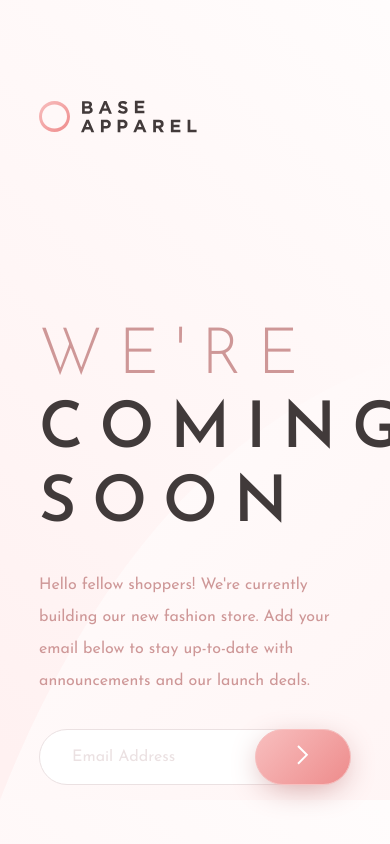
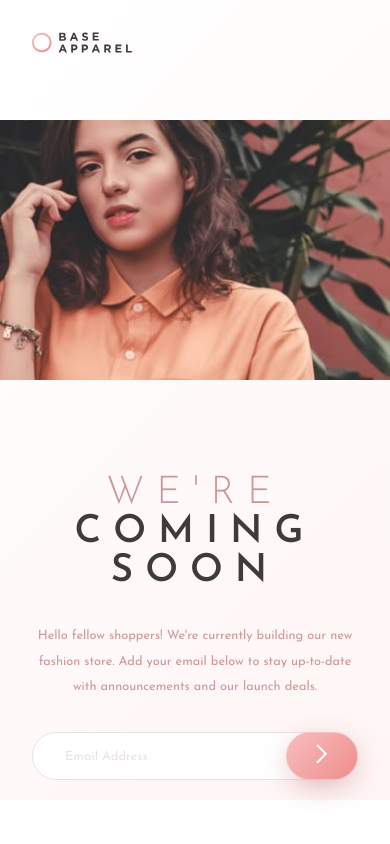
Before and after one commit to r742davis/Base-Apparel, a PHP site: page /index.html in a window 390 px wide; the page is wider, and only the part inside the window is pictured. Run offline with PHP 8.4, Linux system fonts and the light colour scheme.

Commit message:
Adjusted mobile breakpoint from 375px to 500px so it works properly on mobile

```diff
--- a/styles/_library.scss
+++ b/styles/_library.scss
@@ -11,7 +11,7 @@
 }
 
 $breakpoints: (
-  'mobile': 375px,
+  'mobile': 500px,
   'small': 850px,
   'medium': 1000px,
   'large': 1250px,
```
Also changed, not shown: styles/styles.css (+12 -12 lines).
